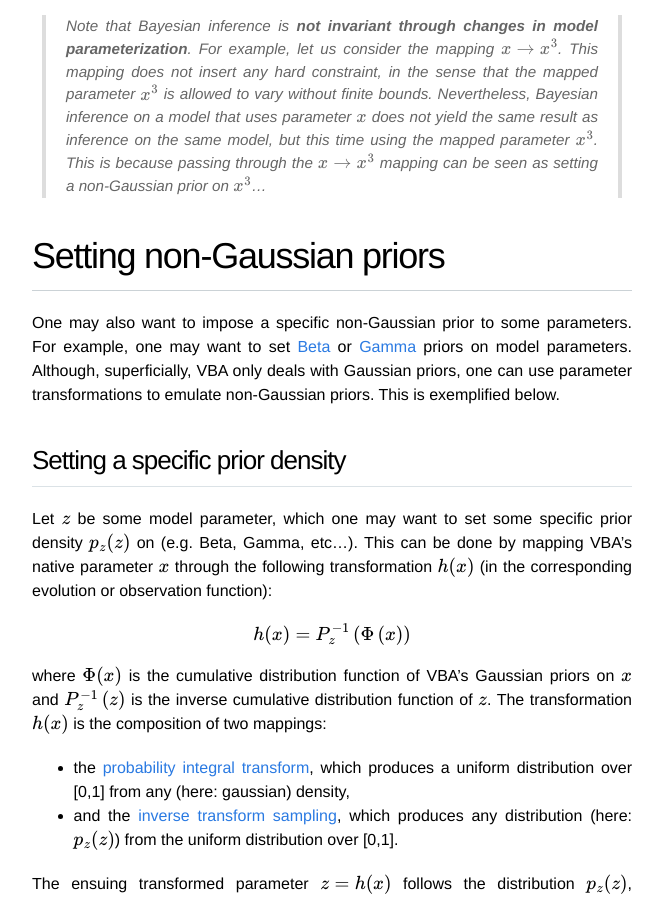
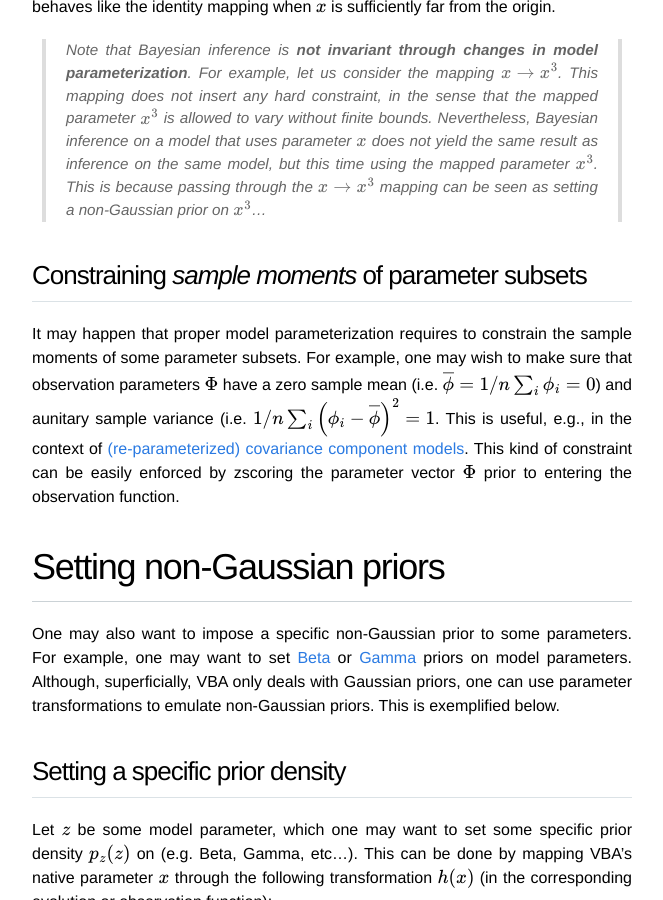
Before and after one commit to MBB-team/VBA-toolbox, a Jekyll site: the page built from _wiki/param-transform.md, in a window 1280 px wide and 900 px high, scrolled down 1494 px. Shown: the whole window, without its empty margins (308-971 px from the left). Built offline with Jekyll 4.4.1, drawn with Linux system fonts in a browser that asks for light colours; nearby versions of some CDN libraries; formulas are drawn with MathJax 3; some of the changed text lies outside the part shown.

Commit message:
Update param-transform.md

```diff
--- a/_wiki/param-transform.md
+++ b/_wiki/param-transform.md
@@ -23,6 +23,11 @@
 
 
 > Note that Bayesian inference is **not invariant through changes in model parameterization**. For example, let us consider the mapping $$x \rightarrow x^3$$. This mapping does not insert any hard constraint, in the sense that the mapped parameter $$x^3$$ is allowed to vary without finite bounds. Nevertheless, Bayesian inference on a model that uses parameter $$x$$ does not yield the same result as inference on the same model, but this time using the mapped parameter $$x^3$$. This is because passing through the $$x \rightarrow x^3$$ mapping can be seen as setting a non-Gaussian prior on $$x^3$$...
+
+
+## Constraining _sample moments_ of parameter subsets
+
+It may happen that proper model parameterization requires to constrain the sample moments of some parameter subsets. For example, one may wish to make sure that observation parameters $$\Phi$$ have a zero sample mean (i.e. $$\overline{\phi}= 1/n \sum_i \phi_i =0$$) and aunitary sample variance (i.e. $$1/n\sum_i \left(\phi_i-\overline{\phi}\right)^2 =1$$. This is useful, e.g., in the context of [(re-parameterized) covariance component models]({{ site.baseurl }}/wiki/param-transform/). This kind of constraint can be easily enforced by zscoring the parameter vector $$\Phi$$ prior to entering the observation function.
 
 
 # Setting non-Gaussian priors
```
